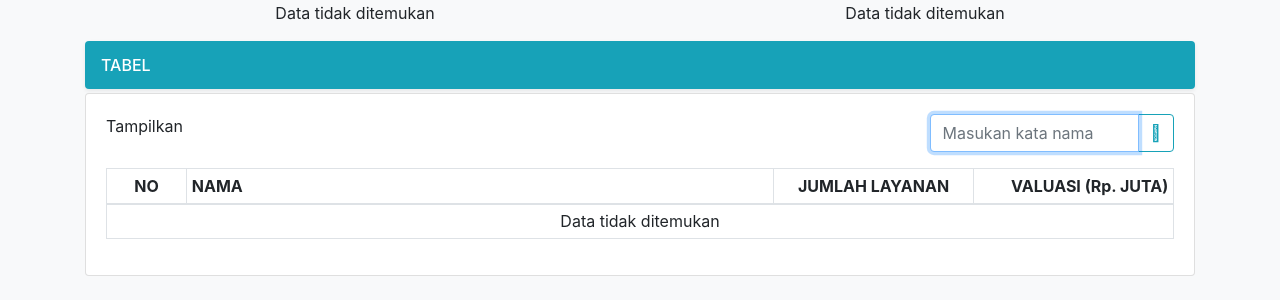
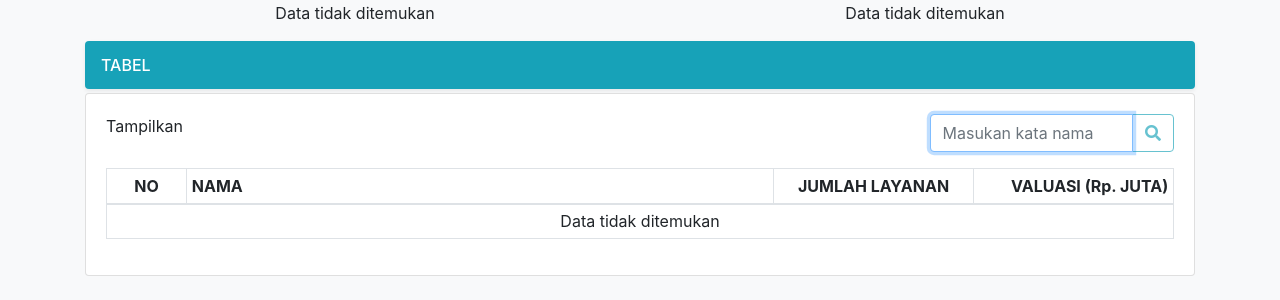
Before and after one commit to syahrulramadhan/spp, a CodeIgniter 4 app: the page made by app/Views/JenisAdvokasi/index.php in a window 1280 px wide. Shown: the part 222-522 px from the top of the page. Run offline with PHP 8.4 and a stand-in for CodeIgniter, Linux system fonts and the light colour scheme; the template is opened without the code that fills it, so the values that code supplies are empty; some libraries are stand-ins or nearby versions.

Commit message:
perbaikan add js dan css pada template

```diff
--- a/app/Views/layout/template.php
+++ b/app/Views/layout/template.php
@@ -14,6 +14,9 @@
 
     <link rel="stylesheet" href="<?= base_url('css/jquery-ui.css'); ?>">
     <link rel="stylesheet" href="<?= base_url('fontawesome-5.15.1/css/fontawesome.min.css');?>">
+    <link href="<?= base_url('fontawesome-5.15.1/css/brands.css'); ?>" rel="stylesheet">
+    <link href="<?= base_url('fontawesome-5.15.1/css/solid.css'); ?>" rel="stylesheet">
+
     <link href="<?= base_url('css/select2.min.css'); ?>" rel="stylesheet" />
     <style>
       .bd-placeholder-img {
@@ -71,6 +74,7 @@
 
     <!--<script src="https://code.jquery.com/jquery-3.5.1.slim.min.js" integrity="sha384-DfXdz2htPH0lsSSs5nCTpuj/zy4C+OGpamoFVy38MVBnE+IbbVYUew+OrCXaRkfj" crossorigin="anonymous"></script>-->
     <script src="<?= base_url('js/jquery-1.12.4.js'); ?>"></script>
+    <script src="<?= base_url('js/jquery-ui.js'); ?>"></script>
     <script src="<?= base_url('js/select2.min.js'); ?>"></script>
     <script src="<?= base_url('js/jquery.mask.min.js'); ?>"></script>
     <script>window.jQuery || document.write('<script src="<?= base_url('/assets/js/vendor/jquery.slim.min.js'); ?>"><\/script>')</script>
```
